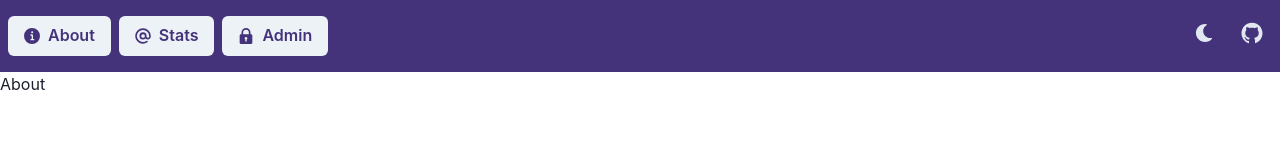
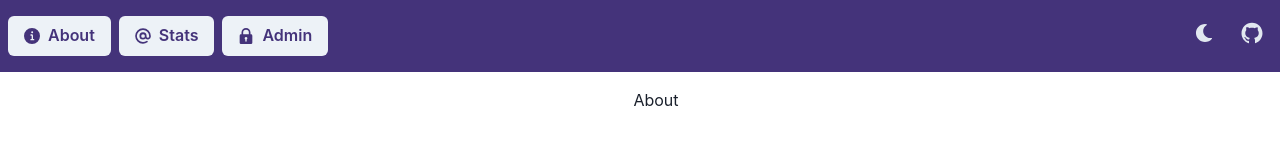
Before and after one commit to WebbieHub/WebbieBot, a React (Create React App) app in the folder website/: page / in a window 1280 px wide. Shown: the top 162 px of the page. Built offline with nearby package versions, Linux system fonts and the light colour scheme.

Commit message:
style: some sizing

```diff
--- a/website/src/App.tsx
+++ b/website/src/App.tsx
@@ -1,6 +1,7 @@
 import {
   ChakraProvider,
   theme,
+  Box,
 } from "@chakra-ui/react"
 import { Routes, Route } from 'react-router-dom'
 import Nav from "./components/Nav"
@@ -11,10 +12,12 @@ import Admin from "./views/Admin"
 export const App = () => (
   <ChakraProvider theme={theme}>
     <Nav />
-    <Routes>
-      <Route path="/" element={<About />} />
-      <Route path="/stats" element={<Stats />} />
-      <Route path="/admin" element={<Admin />} />
-    </Routes>
+    <Box display="grid" placeItems="center" w="full" h="full" m={4} overflow="hidden">
+      <Routes>
+        <Route path="/" element={<About />} />
+        <Route path="/stats" element={<Stats />} />
+        <Route path="/admin" element={<Admin />} />
+      </Routes>
+    </Box>
   </ChakraProvider>
 )
```
